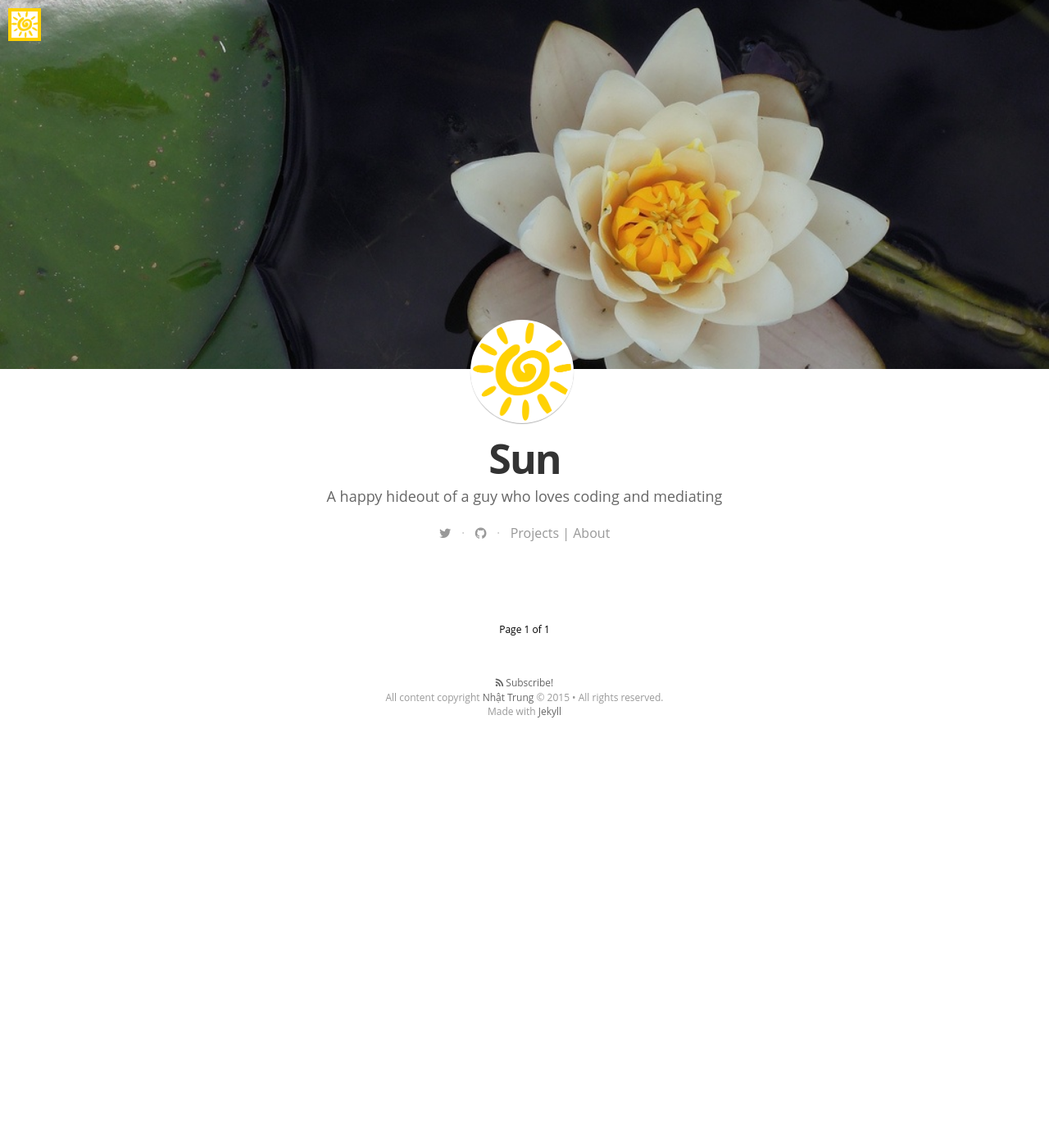
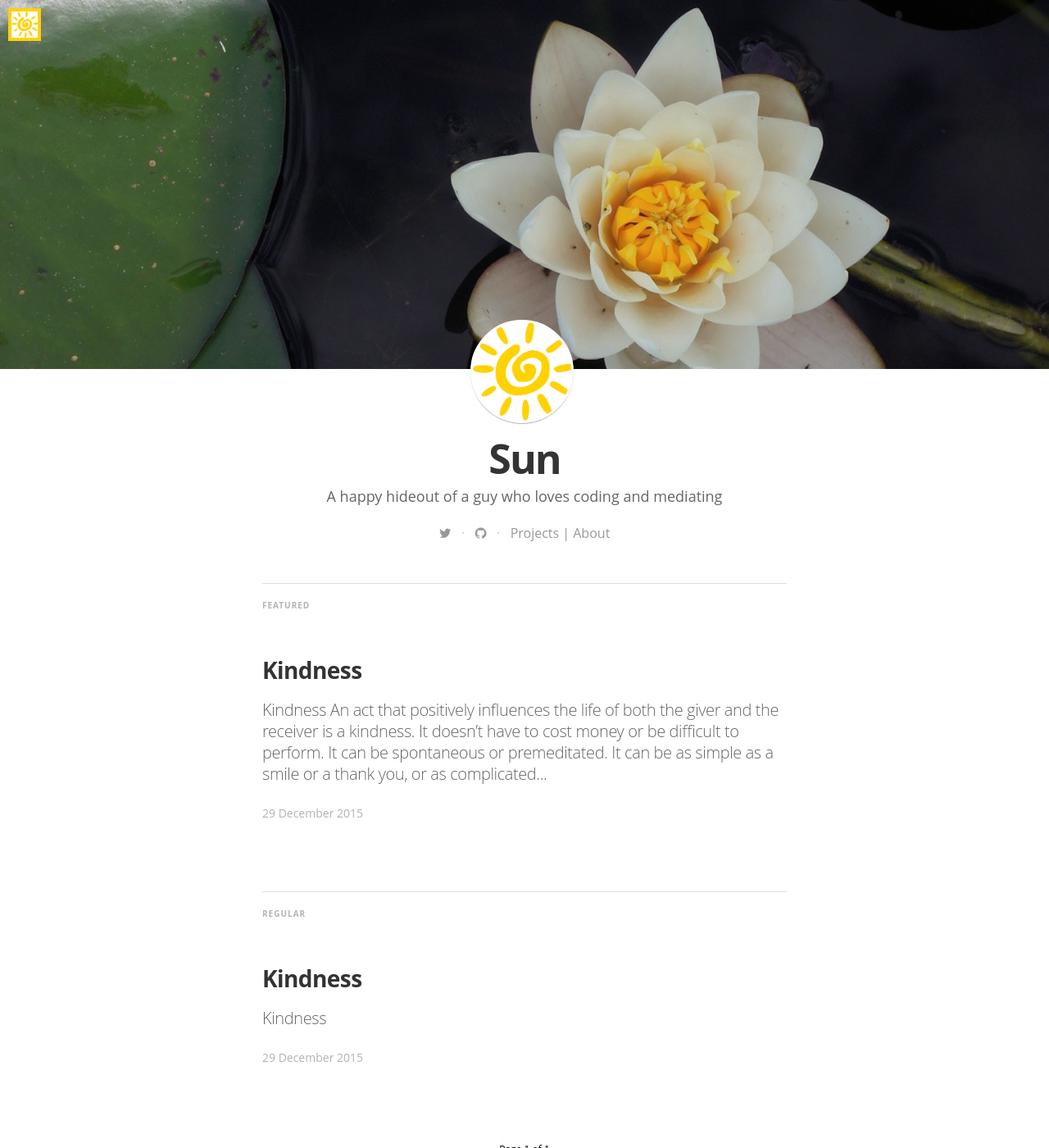
Before and after one commit to eldesperado/eldesperado.github.io, a Jekyll site: the page built from index.html, in a window 1280 px wide and 1400 px high. Shown: the whole window at 82% size. Built offline with Jekyll 4.4.1, drawn with Linux system fonts in a browser that asks for light colours; nearby versions of some CDN libraries; some web fonts are replaced; Markdown is read by kramdown in place of the engine named in the settings; the list of posts is cut into pages by our own code.

Commit message:
Added Kindness.md

```diff
--- a/2015-12-29-Kindness.md
+++ b/_posts/life/2015-12-29-Kindness.md
@@ -1,14 +1,26 @@
+---
+layout: post
+title:  "Kindness"
+date:   2015-12-29 23:59:00
+categories: life feature
+tags: featured
+image: /assets/article_images/2015-12-29-Kindness/quote-dalai-lama.png
+---
 ## Kindness
 
+
 > An act that positively influences the life of both the giver and the receiver is a kindness. It doesn't have to cost money or be difficult to perform. It can be spontaneous or premeditated. It can be as simple as a smile or a thank you, or as complicated as starting a non-profit organization to benefit those in need. Actively seeking out opportunities to assist others will naturally bring a certain amount of warmth and feeling of self-worth to each of us. It feels good to help others and others feel good knowing someone wants to help them.
-(Chuck Wal)
+**(Chuck Wal)**
 
 
-I learnt that along with everyone else on our beautiful planet, we are flawed and imperfect individuals. We make mistakes, we hurt our beloved ones. But the only way we can do is to forgive others and especially for yourself. To forgive means that you give up all hopes for a better past. There is no way to do that and it's waste of time and effort. **Happiness is here and now**.
+I learnt that along with everyone else on our beautiful planet, we are flawed and imperfect individuals. We make mistakes, we hurt our beloved ones. But the only way we can do is to forgive others and especially for yourself. To forgive means that you give up all hopes for a better past. There is no way to do that and it's waste of time and effort.
+
+> Happiness is here and now.
+**(Thich Nhat Hanh)**
 
 **My utter dream is to make our world better and share my kindness**. I love taking care of others and making sure other's happy, joyful, comfortable, fed well and given a good laugh.
 
-I remembered the many times  I had seen a homeless person, feeling sorry for this poor guy but doing nothing. I do give money to homeless people when I walk by. Sometimes, I bought some food for them, or a blanket to keep their body warm in these cold days. At this time, I felt bad for not doing this more often, but never really interact with them, beside a smile.
+I remembered the many times  I had seen a homeless person, feeling sorry for this poor guy but doing nothing. I do give money to homeless people when I walk by. Sometimes, I bought some food, or a blanket for them to keep their body warm in these cold days. At this time, I felt bad for not doing this more often, but never really interact with them, beside a smile.
 
 I think that people all have the compassion inside but they push it into the deep corners of our heart because they're too busy with life. They tend to spend their time mostly to plan their future, to prepare to live, not just live in the stillness.
 
```
Also changed, not shown: assets/article_images/2015-12-29-Kindness/quote-Dalai-Lama.png (added), 5 other files.
